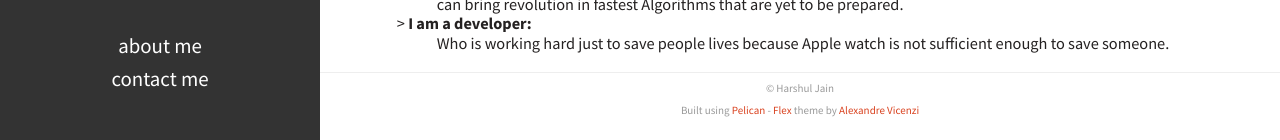
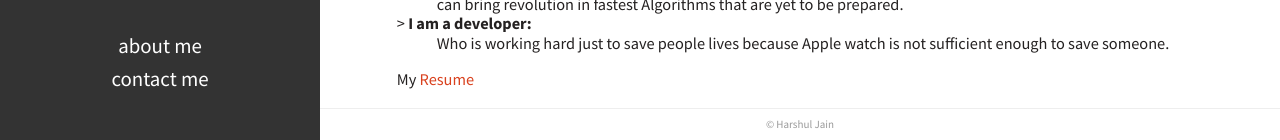
Before and after one commit to harshul1610/harshul1610.github.io, a plain HTML site: page pages/about-me.html in a window 1280 px wide. Shown: the part 254-394 px from the top of the page. Drawn offline with Linux system fonts and the light colour scheme.

Commit message:
added resume

```diff
--- a/pages/about-me.html
+++ b/pages/about-me.html
@@ -74,6 +74,7 @@ can bring revolution in fastest Algorithms that are yet to be prepared.</dd>
 <dt>&gt; <strong>I am a developer:</strong></dt>
 <dd>Who is working hard just to save people lives because Apple watch is not sufficient enough to save someone.</dd>
 </dl>
+<p>My <a class="reference external" href="https://drive.google.com/open?id=0B9X4Tsx7WUvFTTZwd0loNTdBMWM">Resume</a></p>
 
   </div>
 </article>
```
